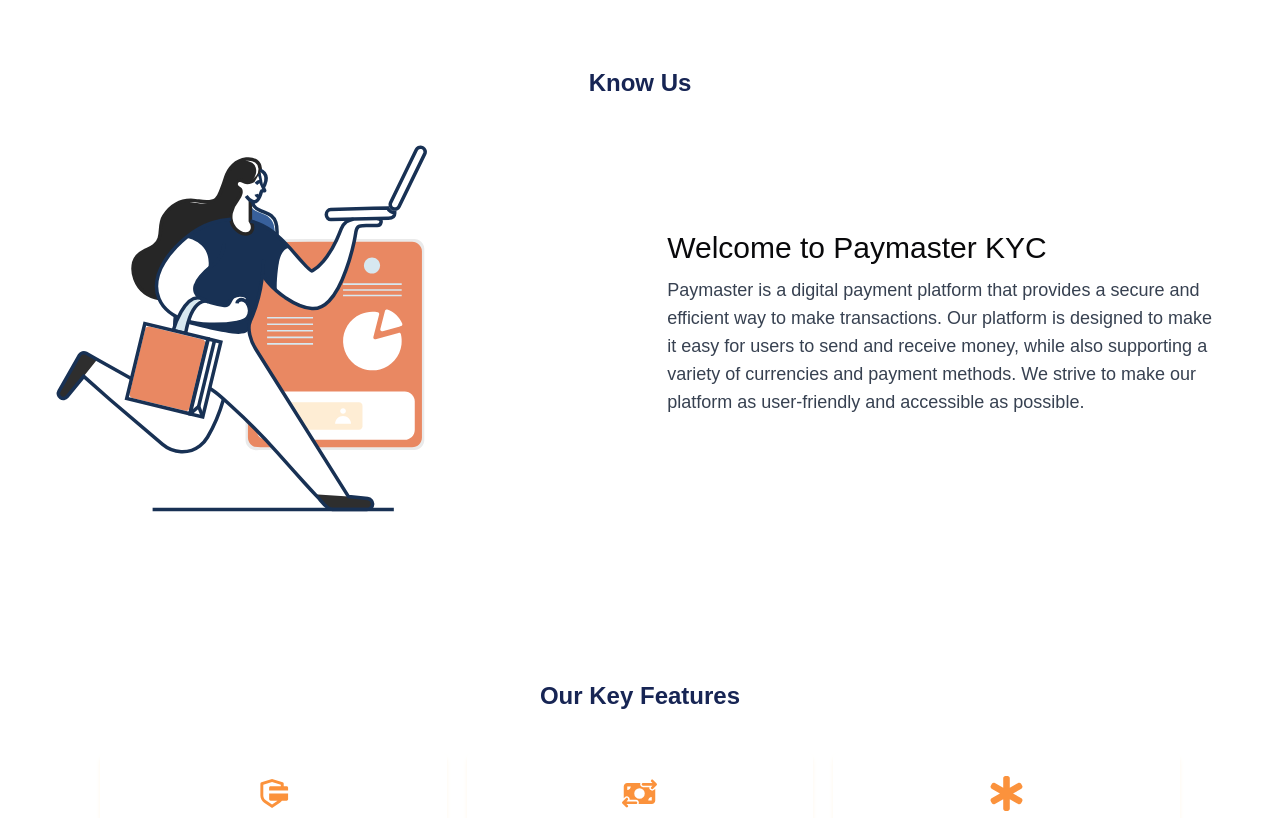
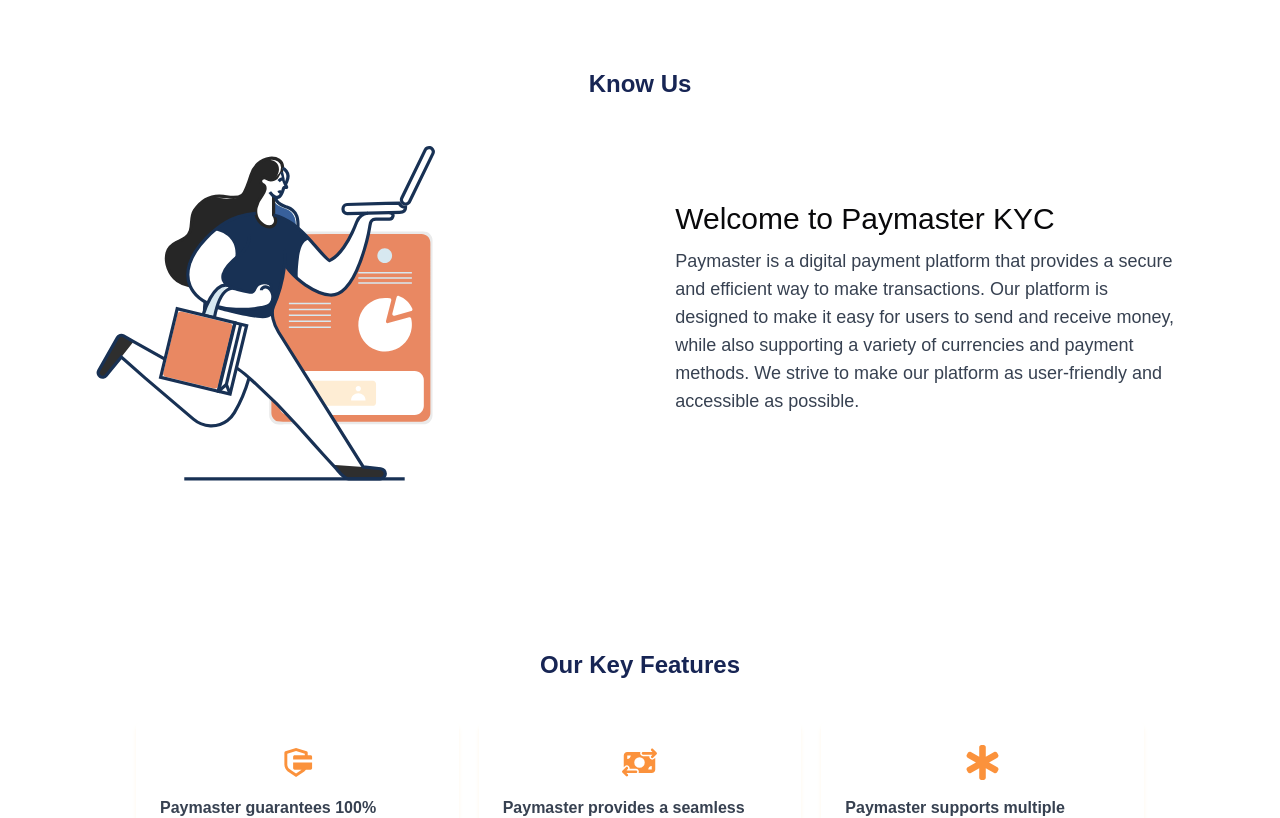
Before and after one commit to HudsonAdjetey/kyc, a Next.js app: page / in a window 1280 px wide. Shown: the part 500-1318 px from the top of the page. Built offline with nearby package versions, Linux system fonts and the light colour scheme.

Commit message:
changed - the conditional cases (validity of the button)

```diff
--- a/app/(verify)/verification/info-upload/page.tsx
+++ b/app/(verify)/verification/info-upload/page.tsx
@@ -124,7 +124,7 @@
     return () => clearInterval(interval);
   }, [err]);
   return (
-    <section className="container mx-auto px-10 py-8">
+    <section className="container mx-auto px-4 py-8">
       {renderStep()}
       {err && (
         <div className="mt-4 p-2 bg-red-100 text-red-700 rounded">{err}</div>
--- a/app/page.tsx
+++ b/app/page.tsx
@@ -81,7 +81,7 @@
 
 const Home = () => {
   return (
-    <main className="px-10 overflow-x-clip min-h-screen container py-10 max-sm:px-5">
+    <main className="px-20 overflow-x-clip min-h-screen container py-10 max-sm:px-5">
       <motion.section className="flex xl:gap-60 lg:gap-32 gap-20 max-md:flex-col-reverse">
         <motion.div className="relative w-[50%] flex items-center max-md:w-full">
           <motion.span
@@ -169,13 +169,14 @@
             initial={{ x: -100, opacity: 0 }}
             whileInView={{ x: 0, opacity: 1 }}
             transition={springTransition}
-            className="w-[40%] max-md:w-full"
+            className="w-[40%] max-md:w-full flex items-center"
           >
             <ImageBlur
               src={LandingIll.AboutSvg}
               alt="grouping transaction"
               width={400}
               height={500}
+              className="max-md:w-[80%]  "
             />
           </motion.div>
           <motion.div
--- a/components/kyc/SelfieStep.tsx
+++ b/components/kyc/SelfieStep.tsx
@@ -237,8 +237,7 @@
   }, [lastBlinkTime]);
 
   return (
-    <div className="w-full max-w-4xl mx-auto px-4 py-6">
-      {/* Professional Header */}
+    <div className="w-full  mx-auto px-2  py-6">
       <div className="mb-8">
         <div className="flex items-center gap-2 text-gray-500 mb-2">
           <span className="bg-green-500 text-white px-3 py-1 rounded-full text-sm font-medium">
@@ -255,7 +254,7 @@
 
       <div className="bg-white rounded-lg shadow-sm border border-gray-100 p-6">
         {/* Camera Section */}
-        <div className="relative max-w-2xl mx-auto">
+        <div className="relative  max-w-3xl mx-auto">
           {/* Status Overlay */}
           {!captured && (
             <div className="absolute -top-16 left-1/2 -translate-x-1/2 z-10">
@@ -301,8 +300,8 @@
             </div>
           )}
           {/* Guidelines */}
-          <div className="max-w-2xl mx-auto my-8">
-            <div className="flex items-start gap-3 text-gray-600 text-sm">
+          <div className="max-w-2xl mx-auto  my-8">
+            <div className="xl:flex items-start gap-3 hidden  text-gray-600 text-sm">
               <AlertCircle className="w-5 h-5 text-blue-500 mt-0.5" />
               <div>
                 <p className="font-medium text-gray-900 mb-2">
@@ -319,7 +318,7 @@
           </div>
 
           {/* Camera Container */}
-          <div className="aspect-[5/4] max-w-md mx-auto relative rounded-xl overflow-hidden border-2 border-gray-200">
+          <div className="aspect-[5/5] max-w-xl mx-auto relative rounded-xl overflow-hidden border-2 border-gray-200">
             <div
               className={`absolute inset-0 border-2 ${
                 validFace ? "border-green-500" : "border-gray-300"
```
